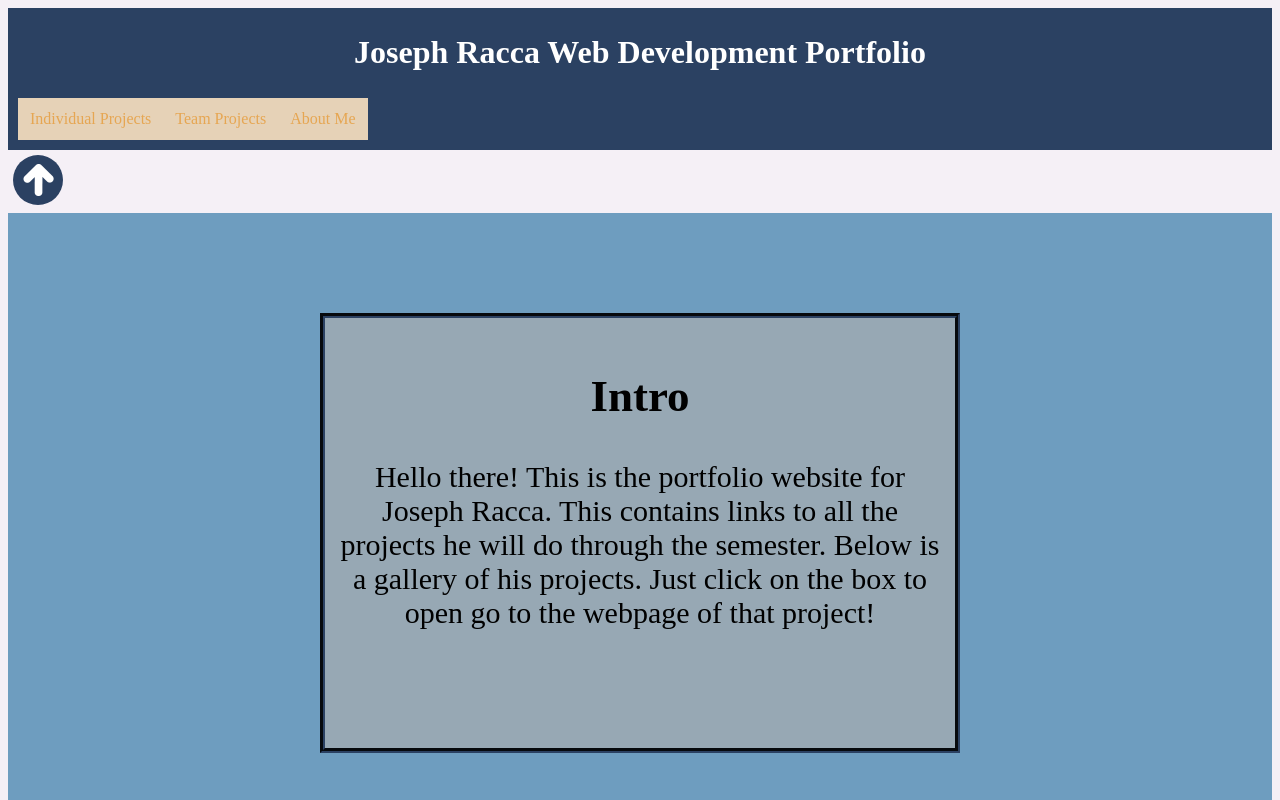
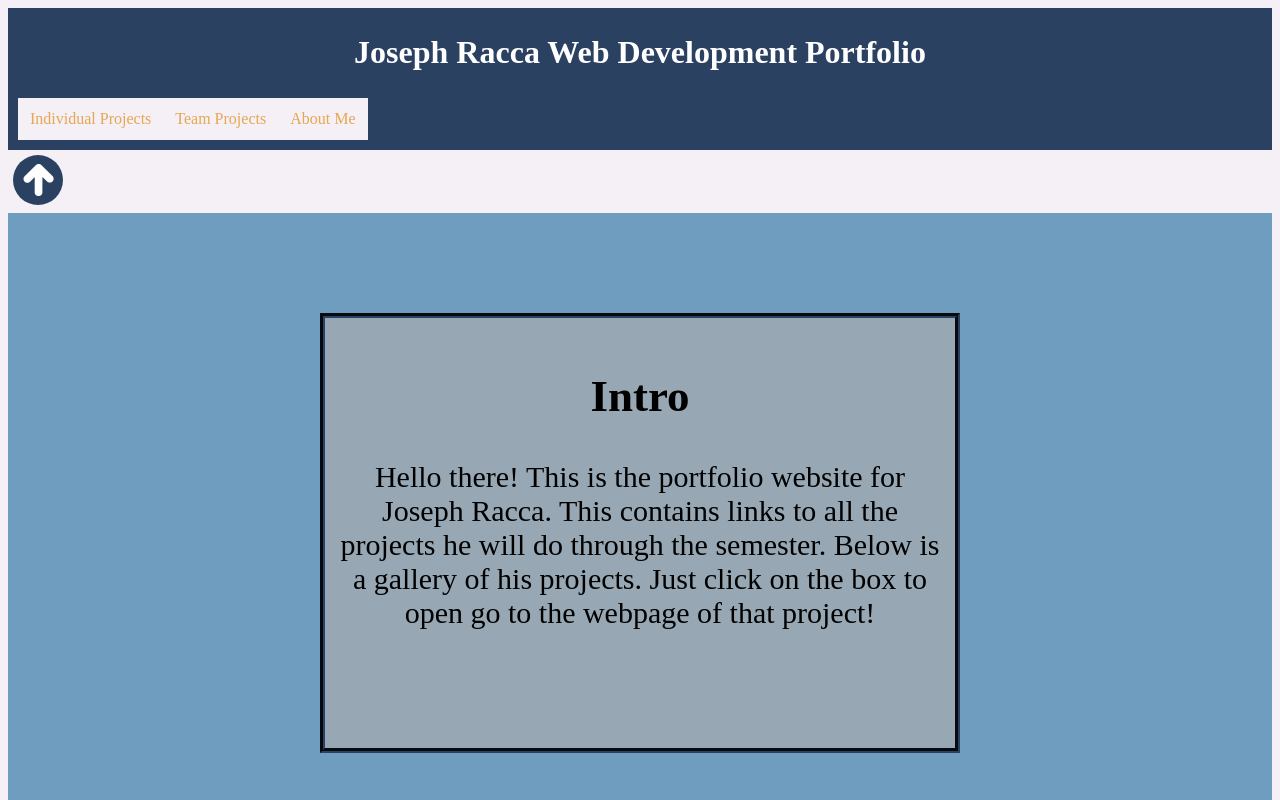
Before and after one commit to MewtwoRBGY/front-end-portfolio, a plain HTML site: page index.html in a window 1280 px wide. Shown: the top 800 px of the page. Drawn offline with Linux system fonts and the light colour scheme.

Commit message:
Changed nav bar color

```diff
--- a/style.css
+++ b/style.css
@@ -28,8 +28,7 @@ ul {
     margin: 0;
     padding: 0;
     overflow: hidden;
-    background-color: #E6D2B7;
-    ;
+    background-color: #F5F0F6;
 }
 
 li {
```
